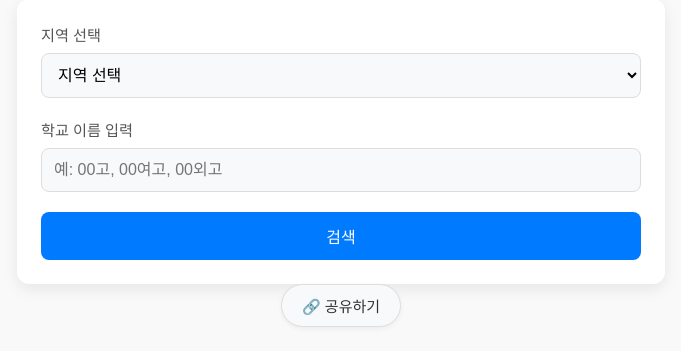
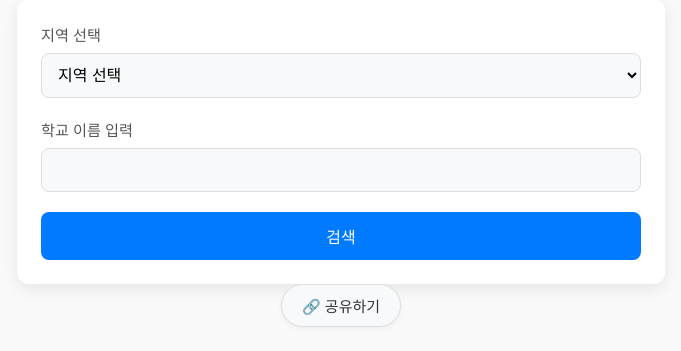
Before and after one commit to Imsleepybob/ImHungry, a Flask app: page / in a window 1280 px wide. Shown: the part 176-527 px from the top of the page, without its empty margins (299-980 px from the left). Run offline with Flask 2, Linux system fonts and the light colour scheme; some libraries are stand-ins or nearby versions.

Commit message:
Update school_meal.html

```diff
--- a/templates/school_meal.html
+++ b/templates/school_meal.html
@@ -302,7 +302,7 @@ stroke-linejoin="round"> <path fill="#faa41a" stroke="#faa41a" d="M17.29 11.162c
     </div>
     <div class="form-group autocomplete-container">
         <label for="school_name">학교 이름 입력</label>
-        <input type="text" id="school_name" name="school_name" value="{{ school_name if school_name else '' }}" required class="form-control" autocomplete="off" placeholder="예: 00고, 00여고, 00외고">
+        <input type="text" id="school_name" name="school_name" value="{{ school_name if school_name else '' }}" required class="form-control" autocomplete="off">
         <div id="autocomplete-results" class="autocomplete-results"></div>
     </div>
     <button type="submit" class="submit-btn">검색</button>
```
